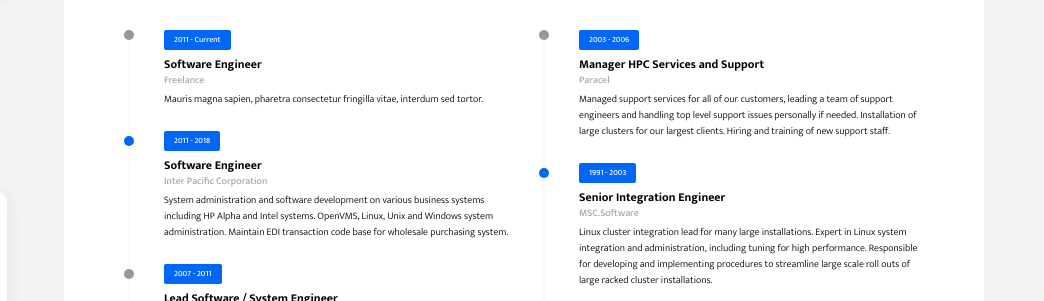
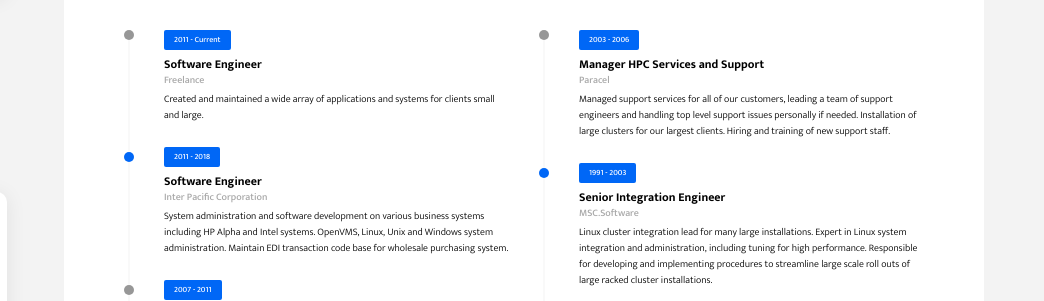
Before and after one commit to gitcyco/gitcyco.github.io, a website: page index.html in a window 1280 px wide. Shown: the part 282-583 px from the top of the page, 236-1280 px from the left. Drawn offline with Linux system fonts and the light colour scheme.

Commit message:
misc blurb

```diff
--- a/index.html
+++ b/index.html
@@ -82,9 +82,7 @@
                                 <span class="badge badge-primary">2011 - Current</span>
                                 <h6 class="time-line-item-title">Software Engineer</h6>
                                 <p class="time-line-item-subtitle">Freelance</p>
-                                <p class="time-line-item-content">Mauris magna sapien, pharetra consectetur fringilla
-                                    vitae, interdum sed
-                                    tortor.</p>
+                                <p class="time-line-item-content">Created and maintained a wide array of  applications and systems for clients small and large.</p>
                             </li>
                             <li class="time-line-item">
                                 <span class="badge badge-primary">2011 - 2018</span>
```
